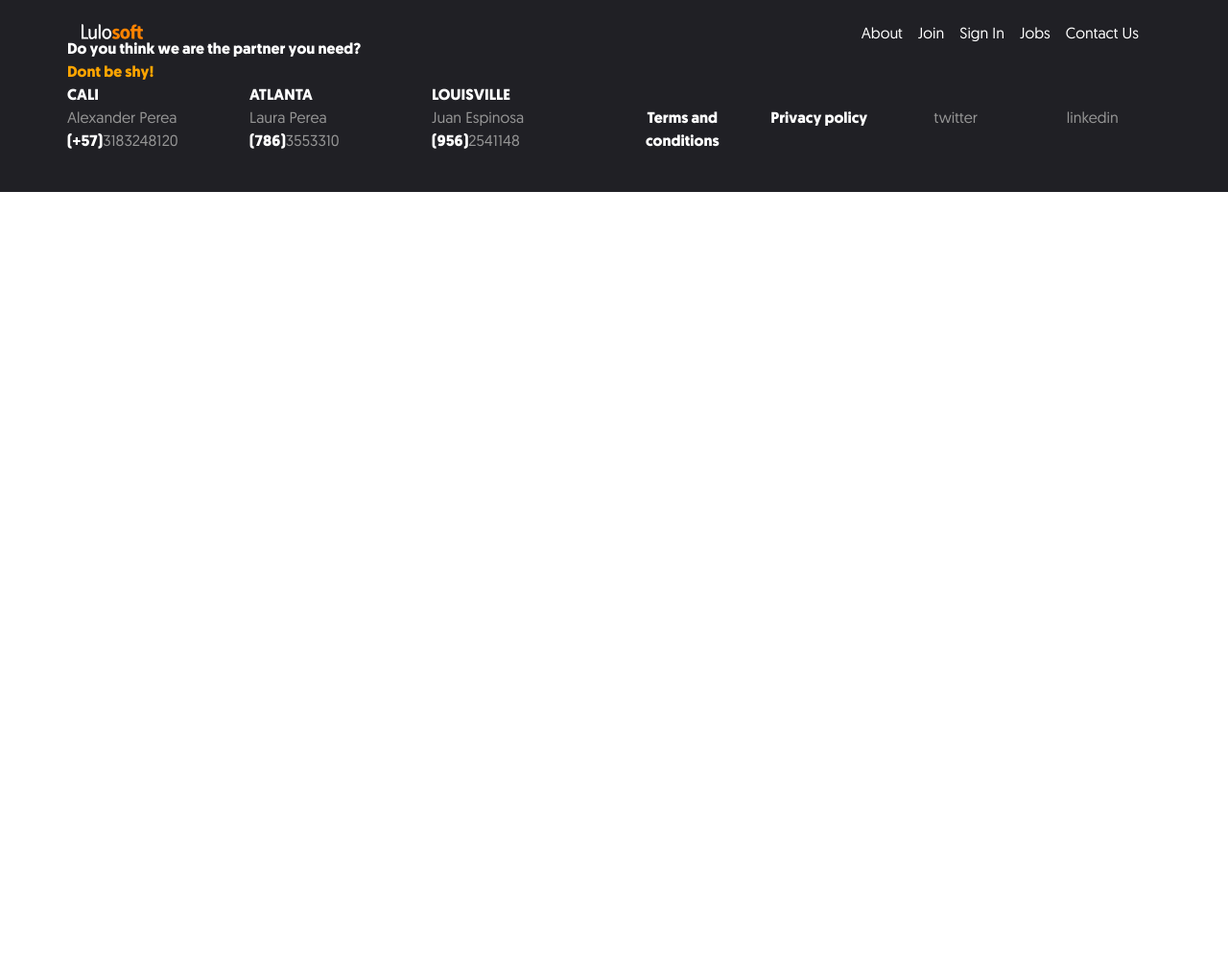
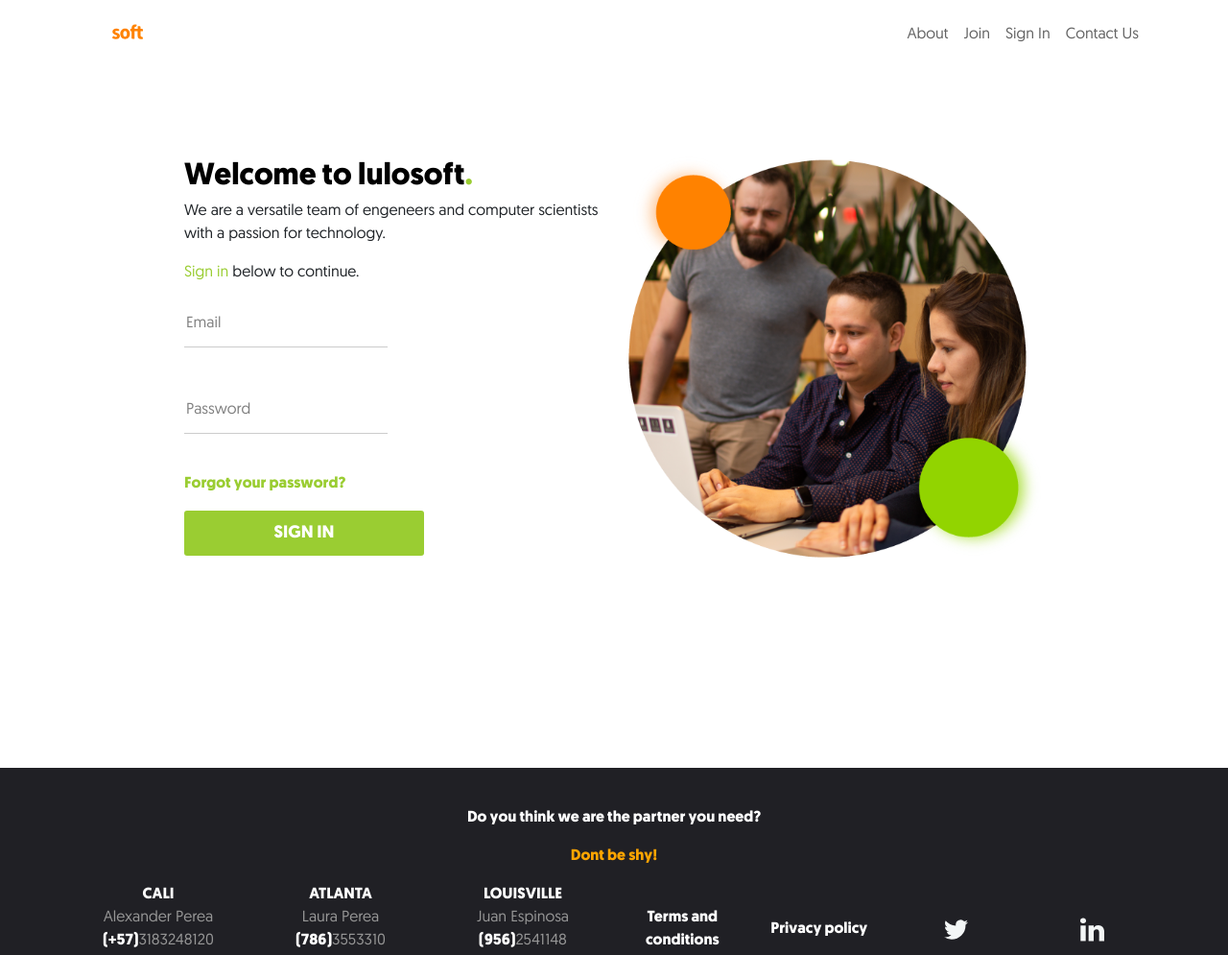
Before and after one commit to sebasvelasco353/lulosoft_LandingPage, a plain HTML site: page signIn.html in a window 1280 px wide. Shown: the whole page at 96% size. Before the commit the page ends 800 px from the top, so only its background shows below. Drawn offline with nearby package versions, Linux system fonts and the light colour scheme.

Commit message:
needs small fixes

```diff
--- a/assets/css/contactUs.css
+++ b/assets/css/contactUs.css
@@ -300,7 +300,7 @@ textarea:focus, input:focus{
 #mapSection{
     padding: 20vh 15vw;
     min-height: 100vh;
-    background-image: url("../images");
+    background-image: url("../images/Home/");
     background-color: black;
     background-position: center;
     background-repeat: no-repeat;
--- a/assets/css/signIn.css
+++ b/assets/css/signIn.css
@@ -0,0 +1,187 @@
+@font-face {
+    font-family: "geomanist";
+    src: url("../Fonts/Geomanist/Geomanist-Regular.ttf") format("truetype");
+    font-weight: normal;
+    font-style: normal;
+}
+
+@font-face {
+    font-family: "geomanist";
+    src: url("../Fonts/Geomanist/Geomanist-Bold.ttf") format("truetype");
+    font-weight: 900;
+}
+
+*,
+*::before,
+*::after {
+    box-sizing: border-box;
+}
+
+html {
+    font-family: geomanist;
+    line-height: 1.15;
+    -webkit-text-size-adjust: 100%;
+    -webkit-tap-highlight-color: rgba(0, 0, 0, 0);
+}
+body {
+    margin: 0;
+    font-family: geomanist, "Merriweather", -apple-system, BlinkMacSystemFont, "Segoe UI", Roboto, "Helvetica Neue", Arial, "Noto Sans", sans-serif, "Apple Color Emoji", "Segoe UI Emoji", "Segoe UI Symbol", "Noto Color Emoji";
+    font-size: 1rem;
+    font-weight: 400;
+    line-height: 1.5;
+    color: #212529;
+    text-align: left;
+    background-color: #fff;
+}
+
+[tabindex="-1"]:focus:not(:focus-visible) {
+    outline: 0 !important;
+}
+.title{
+    color: white;
+    font-size: 2rem;
+    font-weight: bold;
+}
+.black{
+    color: black;
+}
+.title p {
+    margin: 0;
+}
+.orange{
+    color: orange;
+}
+.green{
+    color: yellowgreen;
+}
+.white{
+    color: #FFFFFF;
+}
+.nav-links{
+ margin: auto;
+}
+.boldText{
+    font-weight: bold;
+}
+.scrolled {
+    background-color: #FFF !important;
+    transition: background-color 200ms linear;
+}
+.logo{
+    width: 100px;
+    margin: 2rem;
+}
+/* navbar */
+.navbar-brand{
+ width: 5vw;
+}
+.centered{
+    display: flex;
+    justify-content: center;
+    align-items: center;
+}
+.navbar-light .navbar-nav .nav-link{
+    color: rgb(100, 100, 100);
+}
+.item div{
+    text-align: center;
+}
+.items{
+    padding: 20vh 0;
+}
+.backgroundText{
+    position:absolute;
+    z-index:0;
+    font-size: 10rem;
+    top: 130vh;
+    font-weight: 900;
+    color: rgba(0, 0, 0, 0.2);
+}
+.margin{
+    margin: auto;
+}
+.underline{
+    border-bottom: 2px solid yellowgreen;
+    display: inline-block;
+    line-height: 1;
+    text-shadow: 2px 2px white, 2px -2px white, -2px 2px white, -2px -2px white;
+}
+.item{
+    margin: auto;
+    margin-bottom: 50px;
+}
+.item img{
+    width: 100px;
+    margin: auto;
+}
+
+.item .itemTitle{
+    font-size: 1.4rem;
+    font-weight: 900;
+}
+.black:hover{
+    color: black;
+}
+.black:focus{
+    color: black;
+}
+#signIn{
+    min-height: 100vh;
+    padding: 20vh 15vw;
+}
+
+.input_col{
+    margin-bottom: 5vh;
+}
+input{
+    width: 100%;
+    height: 50px;
+    background: transparent;
+    border: none;
+    color: gray;
+    border-bottom: 1px solid rgba(0, 0, 0, 0.2);
+  }
+::placeholder {
+    color: gray;
+    font-weight: 300;
+    font-size: 1.2;
+}
+form{
+    width: 49%;
+}
+#login_btn{
+    appearance: none;
+    outline: 0;
+    background-color: yellowgreen;
+    border: 0;
+    padding: 10px 15px;
+    color: #FFF;
+    font-weight: 900;
+    border-radius: 3px;
+    width: 250px;
+    cursor: pointer;
+    font-size: 18px;
+}
+.col-sm img{
+    max-width: 100%;
+}
+/* Footer */
+footer{
+    text-align: center;
+    background-color: rgb(32, 32, 37);
+    color: rgb(150, 150, 150);
+    padding: 5vh 0vw;
+}
+/* small screens */
+@media only screen and (max-width: 600px){
+    /* navbar */
+    .navbar-brand{
+        width: 15vw;
+    }
+    form{
+        width: 100%;
+    }
+    .col-sm img{
+        margin-top: 50px;
+    }
+}
--- a/signIn.html
+++ b/signIn.html
@@ -12,7 +12,7 @@
         crossorigin="anonymous"></script>
     <script src="./assets/js/index.js"></script>
 
-    <link rel="stylesheet" href="./assets/css/index.css">
+    <link rel="stylesheet" href="./assets/css/signIn.css">
     <title>LuloSoft</title>
 </head>
 
@@ -20,7 +20,7 @@
     <!-- Navigation-->
     <nav class="navbar navbar-dark navbar-expand-lg navbar-light fixed-top py-3" id="mainNav">
         <div class="container">
-            <a class="navbar-brand js-scroll-trigger" href="#page-top">
+            <a class="navbar-brand js-scroll-trigger" href="./index.html">
                 <embed src="./assets/images/Home/logo_lulosoft.svg" alt="Lulosoft" />
             </a>
             <button class="navbar-toggler navbar-toggler-right" type="button" data-toggle="collapse"
@@ -33,57 +33,109 @@
                     <li class="nav-item"><a class="nav-link js-scroll-trigger" href="about.html">About</a></li>
                     <li class="nav-item"><a class="nav-link js-scroll-trigger" href="join.html">Join</a></li>
                     <li class="nav-item"><a class="nav-link js-scroll-trigger" href="signIn.html">Sign In</a></li>
-                    <li class="nav-item"><a class="nav-link js-scroll-trigger" href="jobVacancy.html">Jobs</a></li>
                     <li class="nav-item"><a class="nav-link js-scroll-trigger" href="contactUs.html">Contact Us</a></li>
                 </ul>
             </div>
         </div>
     </nav>
 
+    <div id="signIn" class="row">
+        <div class="col-sm">
+            <div class="row margin title black boldText">
+                <p>Welcome to lulosoft<span class="green">.</span></p>
+            </div>
+            <div class="row margin">
+                <p>We are a versatile team of engeneers and computer scientists with a passion for technology.</p>
+            </div>
+            <div class="row margin">
+                <p><a href="" class="green">Sign in </a> below to continue.</p>
+            </div>
+            <form action="post" class="login">
+                <div class="input_col">
+                    <input type="email" placeholder="Email">
+                </div>
+                <div class="input_col">
+                    <input type="password" placeholder="Password">
+                </div>
+                <!-- <div class="row">
+                    <input type="checkbox" value="remember-me" id="rememberMe" name="rememberMe">
+                </div> -->
+                <div class="row margin">
+                    <p><a href="" class="frgt green boldText">Forgot your password?</a></p>
+                </div>
+                <button id="login_btn">SIGN IN</button>
+            </form>
+        </div>
+        <div class="col-sm">
+            <img src="./assets/images/Sign in/img_sign_in.png" alt="Lulosoft" srcset="">
+        </div>
+    </div>
 
     <!-- footer -->
     <footer>
         <div class="container">
-            <div class="row boldText white">Do you think we are the partner you need?</div>
-            <div class="row orange boldText">Dont be shy!</div>
+            <div class="row boldText white centered">
+                <p>Do you think we are the partner you need?</p>
+            </div>
+            <div class="row orange boldText centered">
+                <p>Dont be shy!</p>
+            </div>
             <div class="row">
                 <div class="col-sm">
                     <div class="row">
                         <div class="col-sm">
-                            <div class="row boldText white">CALI</div>
-                            <div class="row">Alexander Perea</div>
-                            <div class="row">
-                                <span class="boldText white">(+57)</span>3183248120
+                            <div class="row boldText white centered">CALI</div>
+                            <div class="row centered">Alexander Perea</div>
+                            <div class="row centered">
+                                <span class="boldText white">(+57) </span>3183248120
                             </div>
                         </div>
                         <div class="col-sm">
-                            <div class="row boldText white">ATLANTA</div>
-                            <div class="row">Laura Perea</div>
-                            <div class="row">
-                                <span class="boldText white">(786)</span>3553310
+                            <div class="row boldText white centered">ATLANTA</div>
+                            <div class="row centered">Laura Perea</div>
+                            <div class="row centered">
+                                <span class="boldText white">(786) </span>3553310
                             </div>
                         </div>
                         <div class="col-sm">
-                            <div class="row boldText white">LOUISVILLE</div>
-                            <div class="row">Juan Espinosa</div>
-                            <div class="row">
-                                <span class="boldText white">(956)</span>2541148
+                            <div class="row centered boldText white">LOUISVILLE</div>
+                            <div class="row centered">Juan Espinosa</div>
+                            <div class="row centered">
+                                <span class="boldText white">(956) </span>2541148
                             </div>
                         </div>
                     </div>
                 </div>
                 <div class="col-sm">
                     <img src="" alt="" srcset="">
-                    <div class="row">
+                    <div class="row centered">
                         <div class="col-sm-3 boldText white">Terms and conditions</div>
                         <div class="col-sm-3 boldText white">Privacy policy</div>
-                        <div class="col-3">twitter</div>
-                        <div class="col-3">linkedin</div>
+                        <div class="col-3 centered">
+                            <a href="https://twitter.com/lulo_soft">
+                                <img border="0" alt="Twitter" src="./assets/images/Home/logo_twitter.svg" width="25"
+                                    height="25">
+                            </a>
+                        </div>
+                        <div class="col-3 centered">
+                            <a href="https://www.linkedin.com/company/lulosoft-llc/">
+                                <img src="./assets/images/Home/logo_linkedin.svg" width="25" height="25">
+                            </a>
+                        </div>
                     </div>
                 </div>
             </div>
         </div>
     </footer>
+    <!-- Global site tag (gtag.js) - Google Analytics -->
+    <script async src="https://www.googletagmanager.com/gtag/js?id=UA-164069556-1"></script>
+    <script>
+        window.dataLayer = window.dataLayer || [];
+        function gtag() { dataLayer.push(arguments); }
+        gtag('js', new Date());
+
+        gtag('config', 'UA-164069556-1');
+    </script>
 
     <script src="https://cdn.jsdelivr.net/npm/popper.js@1.16.0/dist/umd/popper.min.js"
         integrity="sha384-Q6E9RHvbIyZFJoft+2mJbHaEWldlvI9IOYy5n3zV9zzTtmI3UksdQRVvoxMfooAo"
```
Also changed, not shown: join.html (+1 -1 lines).
